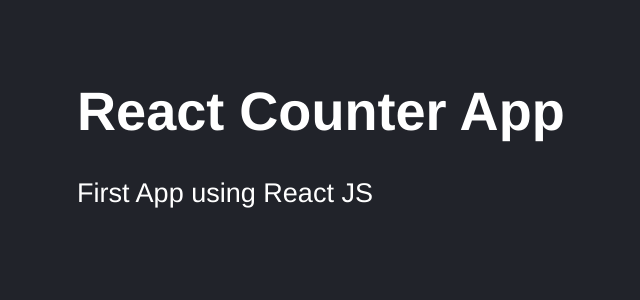
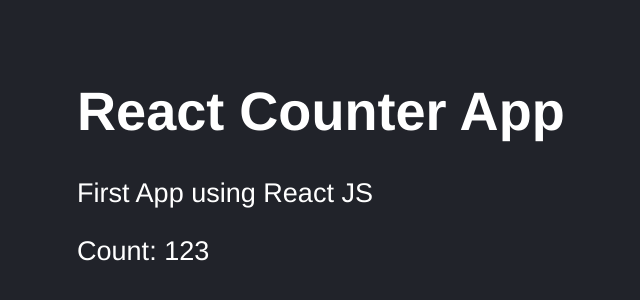
Before and after one commit to Alejoboga20/counter-app, a React (Create React App) app: page / in a window 1280 px wide. Shown: the part 84-384 px from the top of the page, without its empty margins (51-691 px from the left). Built offline with nearby package versions, Linux system fonts and the light colour scheme.

Commit message:
Adding CounterApp Component

```diff
--- a/src/components/App.js
+++ /dev/null
@@ -1,20 +0,0 @@
-import React from 'react';
-import PropTypes from 'prop-types';
-
-const App = ({ title, subtitle }) => {
-  return (
-    <>
-      <h1>{title}</h1>
-      <p>{subtitle}</p>
-    </>
-  );
-};
-
-App.propTypes = {
-  title: PropTypes.string.isRequired
-};
-
-App.defaultProps = {
-  subtitle: 'First App using React JS'
-};
-export default App;
--- /dev/null
+++ b/src/components/CounterApp.js
@@ -0,0 +1,22 @@
+import React from 'react';
+import PropTypes from 'prop-types';
+
+const CounterApp = ({ title, subtitle, value }) => {
+  return (
+    <>
+      <h1>{title}</h1>
+      <p>{subtitle}</p>
+      <p>Count: {value}</p>
+    </>
+  );
+};
+
+CounterApp.propTypes = {
+  title: PropTypes.string.isRequired,
+  value: PropTypes.number.isRequired
+};
+
+CounterApp.defaultProps = {
+  subtitle: 'First App using React JS'
+};
+export default CounterApp;
--- a/src/index.js
+++ b/src/index.js
@@ -1,10 +1,10 @@
 import React from 'react';
 import ReactDOM from 'react-dom';
-import App from './components/App';
+import CounterApp from './components/CounterApp';
 import './styles/index.css';
 
 const Index = () => {
-  return <App title='React Counter App' />;
+  return <CounterApp title='React Counter App' value={123} />;
 };
 
 ReactDOM.render(<Index />, document.querySelector('#root'));
```
